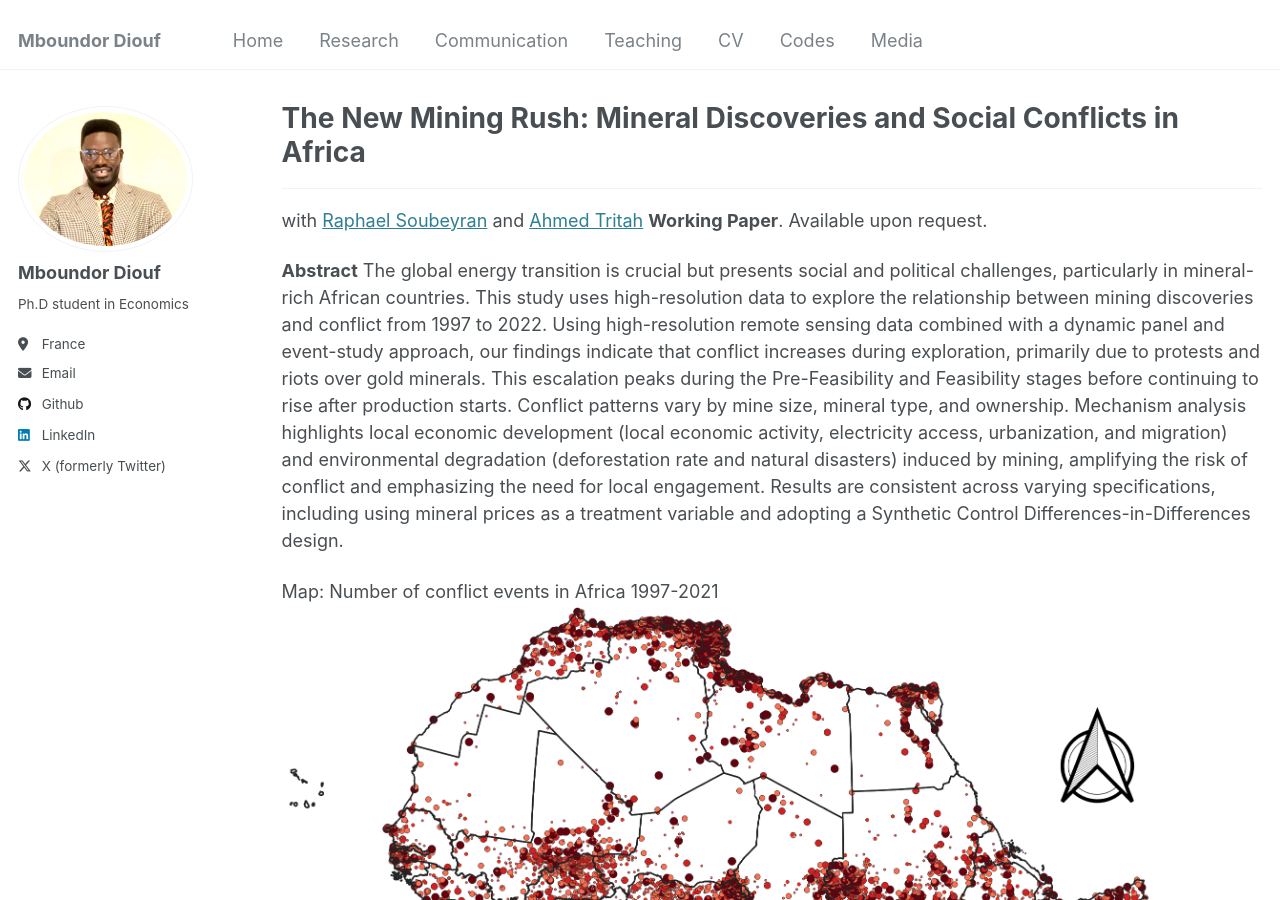
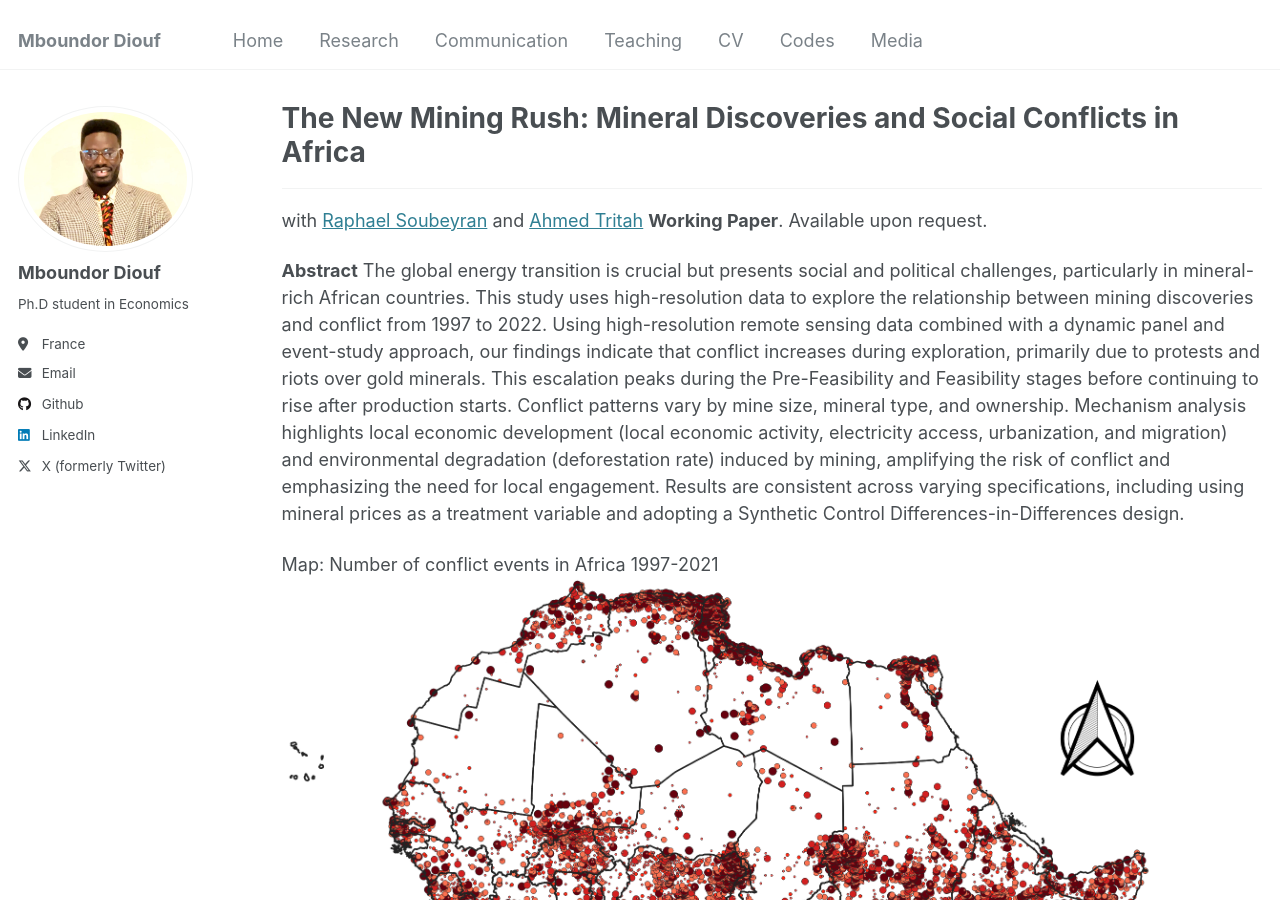
Before and after one commit to mboundordiouf/mboundordiouf.github.io, a Jekyll site: the page built from _pages/publications.md, in a window 1280 px wide and 900 px high, scrolled down 3826 px. Built offline with Jekyll 4.4.1, drawn with Linux system fonts in a browser that asks for light colours.

Commit message:
Update publications.md

```diff
--- a/_pages/publications.md
+++ b/_pages/publications.md
@@ -33,7 +33,7 @@ with [Raphael Soubeyran](https://sites.google.com/site/soubeyranhomepage/) and [
 **Working Paper**. Available upon request.
 
 **Abstract**
-The global energy transition is crucial but presents social and political challenges, particularly in mineral-rich African countries. This study uses high-resolution data to explore the relationship between mining discoveries and conflict from 1997 to 2022. Using high-resolution remote sensing data combined with a dynamic panel and event-study approach, our findings indicate that conflict increases during exploration, primarily due to protests and riots over gold minerals. This escalation peaks during the Pre-Feasibility and Feasibility stages before continuing to rise after production starts. Conflict patterns vary by mine size, mineral type, and ownership. Mechanism analysis highlights local economic development (local economic activity, electricity access, urbanization, and migration) and environmental degradation (deforestation rate and natural disasters) induced by mining, amplifying the risk of conflict and emphasizing the need for local engagement. Results are consistent across varying specifications, including using mineral prices as a treatment variable and adopting a Synthetic Control Differences-in-Differences design.
+The global energy transition is crucial but presents social and political challenges, particularly in mineral-rich African countries. This study uses high-resolution data to explore the relationship between mining discoveries and conflict from 1997 to 2022. Using high-resolution remote sensing data combined with a dynamic panel and event-study approach, our findings indicate that conflict increases during exploration, primarily due to protests and riots over gold minerals. This escalation peaks during the Pre-Feasibility and Feasibility stages before continuing to rise after production starts. Conflict patterns vary by mine size, mineral type, and ownership. Mechanism analysis highlights local economic development (local economic activity, electricity access, urbanization, and migration) and environmental degradation (deforestation rate) induced by mining, amplifying the risk of conflict and emphasizing the need for local engagement. Results are consistent across varying specifications, including using mineral prices as a treatment variable and adopting a Synthetic Control Differences-in-Differences design.
 
  Map: Number of conflict events in Africa 1997-2021 <br/><img src='/images/Map_number of ACLED events.png'>
 
```
